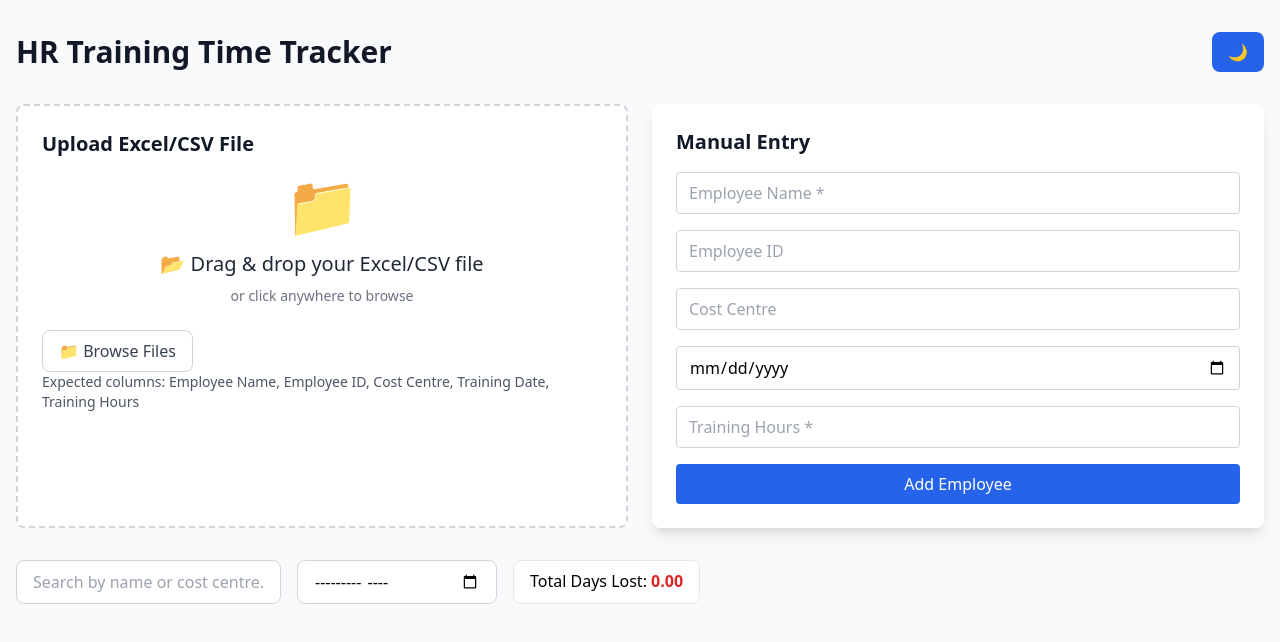
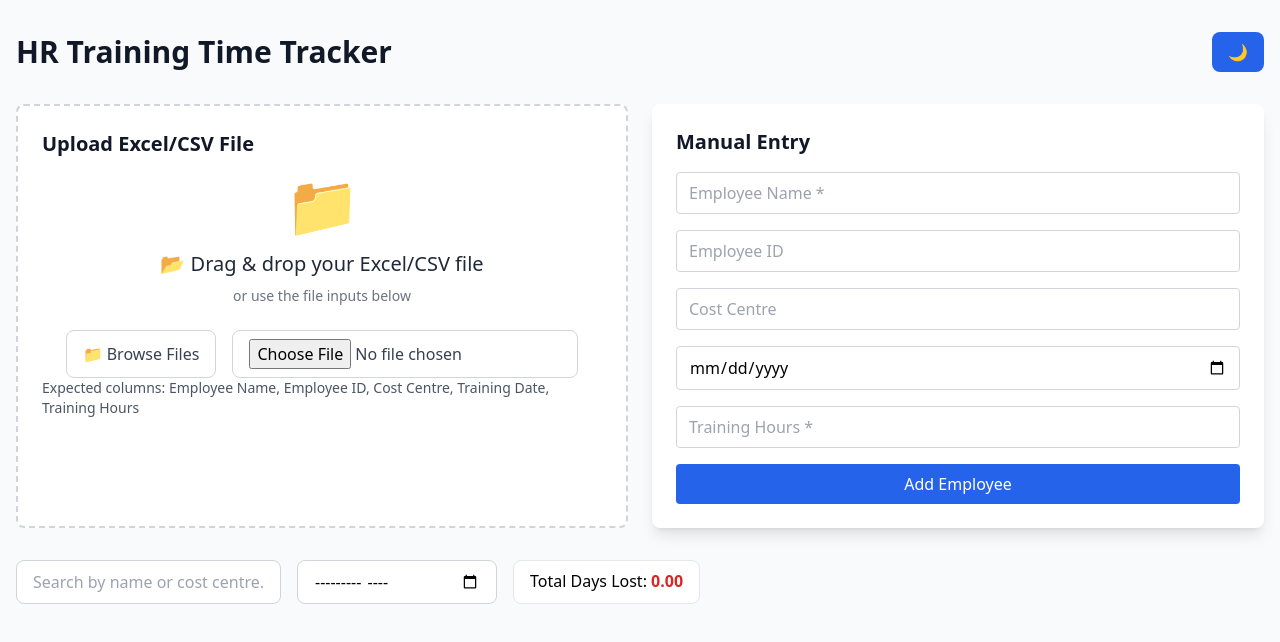
Before and after one commit to FRIEZEWANDABWA/rachael, a React (Create React App) app: page / in a window 1280 px wide. Shown: the top 642 px of the page. Built offline with nearby package versions, Linux system fonts and the light colour scheme.

Commit message:
Add alternative file input to prevent browser hanging issues

```diff
--- a/src/components/FileUpload.jsx
+++ b/src/components/FileUpload.jsx
@@ -95,7 +95,7 @@ const FileUpload = ({ onUpload, darkMode }) => {
         <p className={`text-xl mb-2 font-medium ${darkMode ? 'text-gray-200' : 'text-gray-800'}`}>
           {isDragging ? '🎯 Drop your file here!' : '📂 Drag & drop your Excel/CSV file'}
         </p>
-        <p className={`text-sm mb-4 ${darkMode ? 'text-gray-400' : 'text-gray-500'}`}>or click anywhere to browse</p>
+        <p className={`text-sm mb-4 ${darkMode ? 'text-gray-400' : 'text-gray-500'}`}>or use the file inputs below</p>
       </div>
 
       <input
@@ -106,6 +106,7 @@ const FileUpload = ({ onUpload, darkMode }) => {
         className="hidden"
       />
 
+      <div className="flex gap-4 justify-center">
         <button
           type="button"
           onClick={() => fileInputRef.current?.click()}
@@ -118,6 +119,18 @@ const FileUpload = ({ onUpload, darkMode }) => {
           📁 Browse Files
         </button>
 
+        <input
+          type="file"
+          accept=".xlsx,.xls,.csv"
+          onChange={handleFileUpload}
+          className={`px-4 py-2 rounded-lg border ${
+            darkMode
+              ? 'border-gray-600 bg-gray-700 text-gray-300'
+              : 'border-gray-300 bg-white text-gray-700'
+          }`}
+        />
+      </div>
+
       <p className={`text-sm ${darkMode ? 'text-gray-400' : 'text-gray-600'}`}>
         Expected columns: Employee Name, Employee ID, Cost Centre, Training Date, Training Hours
       </p>
```
Lines whose indentation alone changed are shown as unchanged.
